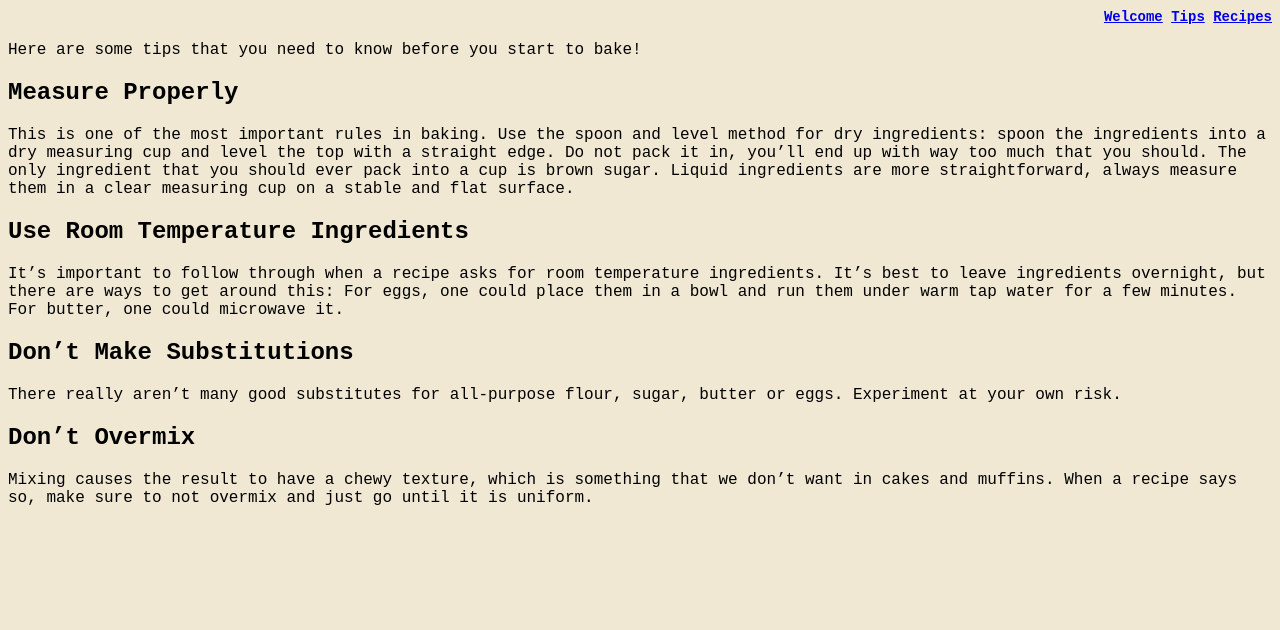
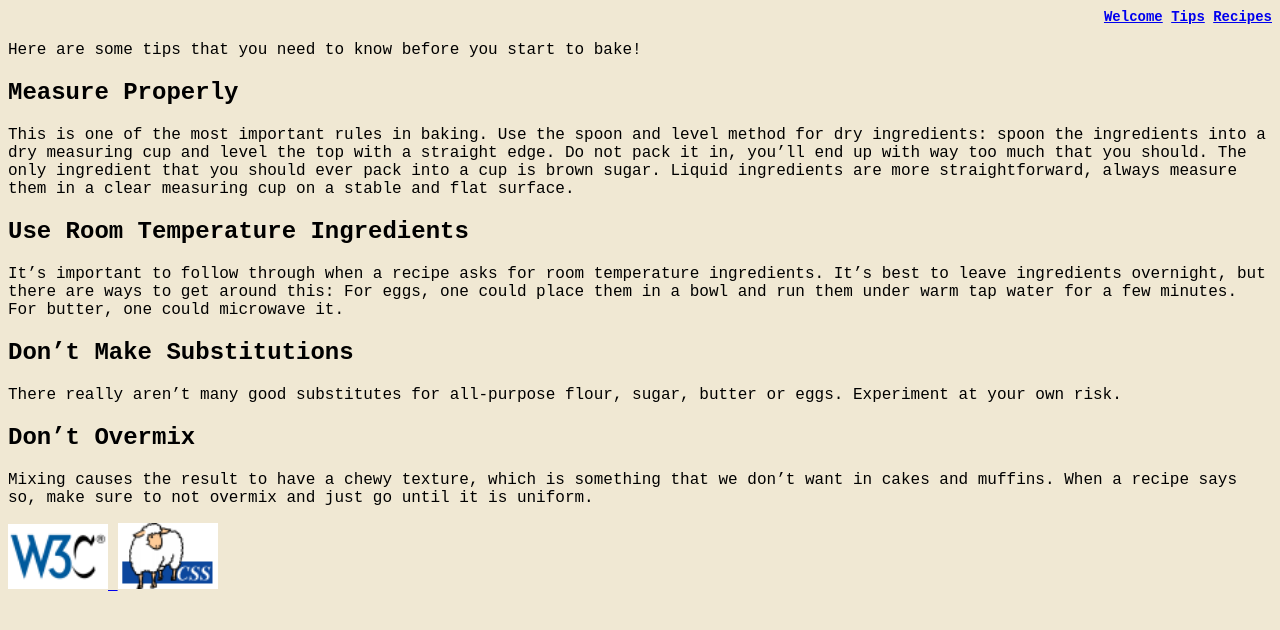
Before and after one commit to vivpeng/Cookie-Website, a plain HTML site: page cookietips.html in a window 1280 px wide. Drawn offline with Linux system fonts and the light colour scheme.

Commit message:
Update cookietips.html

```diff
--- a/cookietips.html
+++ b/cookietips.html
@@ -26,5 +26,12 @@
 
 		<h2>Don&rsquo;t Overmix</h2>
 		<p>Mixing causes the result to have a chewy texture&comma; which is something that we don’t want in cakes and muffins. When a recipe says so&comma; make sure to not overmix and just go until it is uniform.</p>
+
+		<a href="http://validator.w3.org/check?uri=https://vivpeng.github.io/home/cookietips.html">
+			<img src="w3c.png" width="100" alt="HTML5 Validator">
+		</a>
+		<a href="http://jigsaw.w3.org/css-validator/validator?uri=https://vivpeng.github.io/home/cookietips.css">
+			<img src="css.png" width="100" alt="CSS Validator">
+		</a>
 	</body>
 </html>
```
